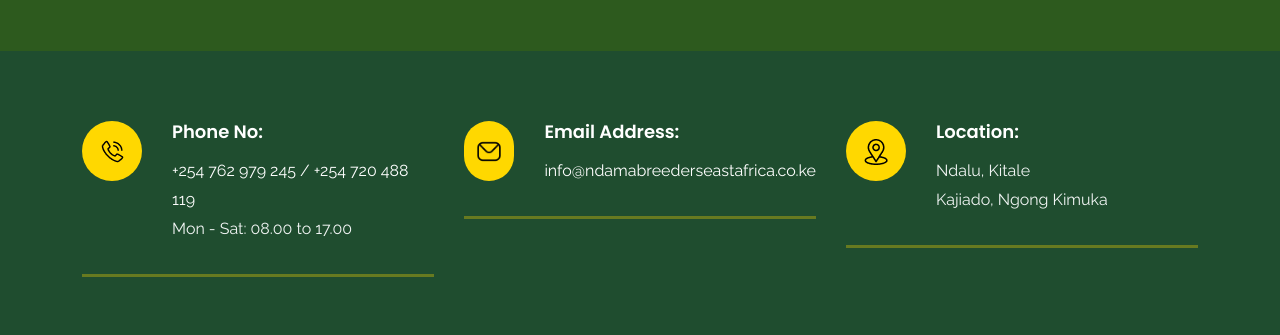
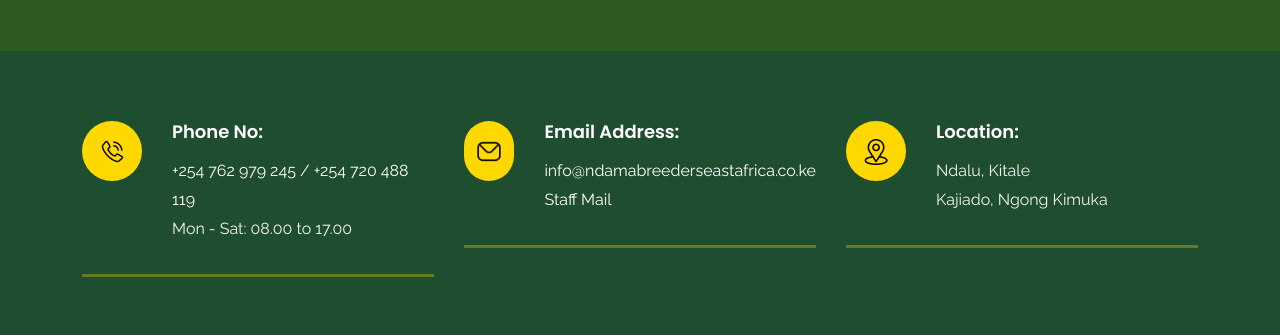
Before and after one commit to Amalgamate/ndamabreedersEA, a plain HTML site: page about.html in a window 1280 px wide. Shown: the part 3856-4191 px from the top of the page. Drawn offline with Linux system fonts and the light colour scheme.

Commit message:
Add staff mail link to site footer

```diff
--- a/about.html
+++ b/about.html
@@ -285,6 +285,7 @@
                             <div class="media-body">
                                 <h3 class="media-title">Email Address:</h3>
                                 <p class="media-info"><a href="mailto:info@ndamabreederseastafrica.co.ke">info@ndamabreederseastafrica.co.ke</a></p>
+                                <p class="media-info"><a href="https://das114.truehost.cloud:2096" target="_blank" rel="noopener noreferrer">Staff Mail</a></p>
                             </div>
                         </div>
                     </div>
```
Also changed, not shown: ai-programs.html (+1 -0 lines), blog.html (+1 -0 lines), breeds.html (+1 -0 lines), cattle-breeding.html (+1 -0 lines), contact.html (+1 -0 lines), fleckvieh-genetics.html (+1 -0 lines), index.html (+1 -0 lines), livestock-sales.html (+1 -0 lines), privacy-policy.html (+1 -0 lines), services.html (+1 -0 lines), terms-of-service.html (+1 -0 lines), veterinary.html (+1 -0 lines).
